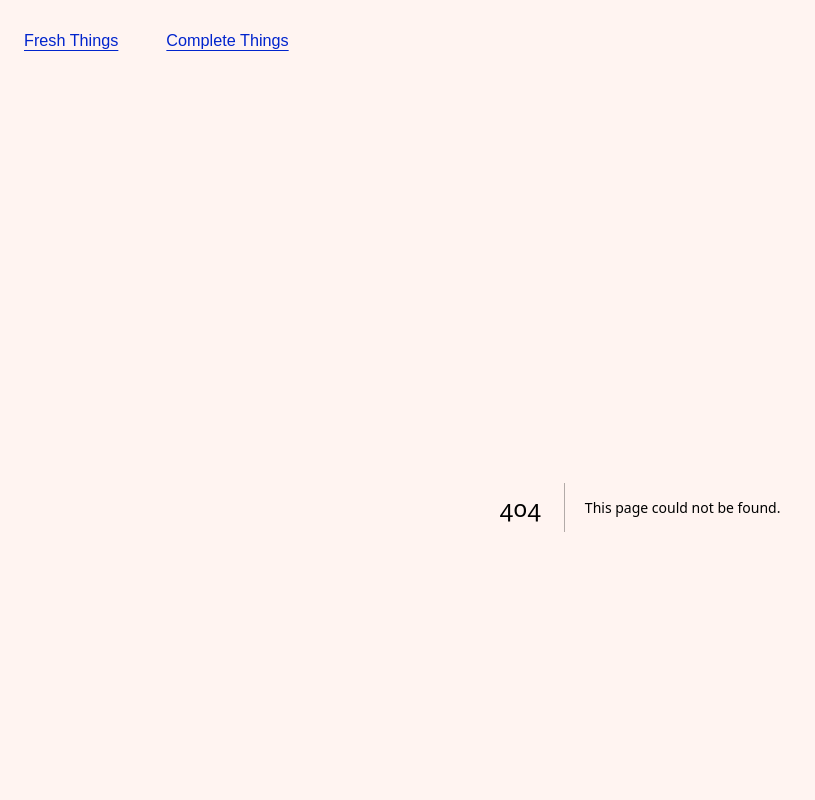
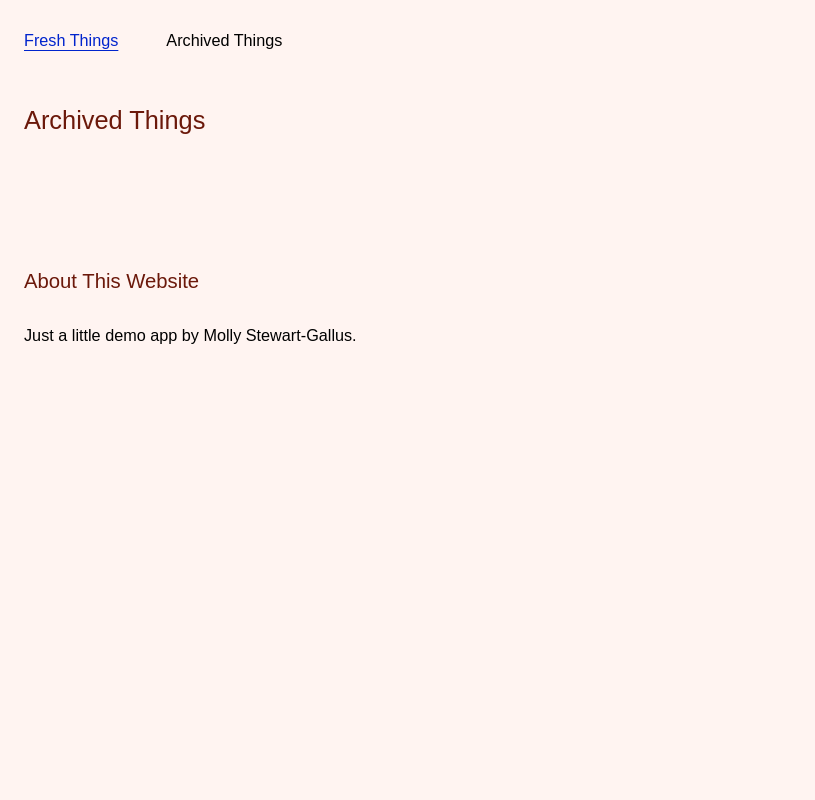
Before and after one commit to mstewartgallus/ten-things, a Next.js app: page /archive in a window 1280 px wide. Before the commit this address had no page. Shown: the top 800 px of the page, without its empty margins (0-815 px from the left). Built offline with nearby package versions, Linux system fonts and the light colour scheme.

Commit message:
Rename user interface to archived things

```diff
--- a/app/complete/page.tsx
+++ b/app/archive/page.tsx
@@ -7,7 +7,7 @@ const CompletePage = () =>
     <>
        <MainLabel>
            <Header>
-               <H1>Complete Things</H1>
+               <H1>Archived Things</H1>
            </Header>
        </MainLabel>
        <CompleteThings />
@@ -16,5 +16,5 @@ const CompletePage = () =>
 export default CompletePage;
 
 export const metadata: Metadata = {
-  title: "Complete Things"
+  title: "Archived Things"
 };
--- a/app/layout.tsx
+++ b/app/layout.tsx
@@ -64,7 +64,7 @@ const RootLayout = ({ children }: Props) => {
             <Nav>
                 <Bag>
                     <A href="/">Fresh Things</A>
-                    <A href="/complete">Complete Things</A>
+                    <A href="/archive">Archived Things</A>
                     <SkipA href="#footer">Skip to Footer</SkipA>
                 </Bag>
             </Nav>
--- a/ui/fresh-edit/FreshReading.tsx
+++ b/ui/fresh-edit/FreshReading.tsx
@@ -58,7 +58,7 @@ export const FreshReading = ({
             completeButton={
                 completeAction
                     && <form id={id} action={completeAction}>
-                        <Button disabled={disabled} aria-label="Complete Thing" value="complete">
+                        <Button disabled={disabled} aria-label="Archive Thing">
                             <Icon>✔</Icon>
                         </Button>
                     </form>
```
